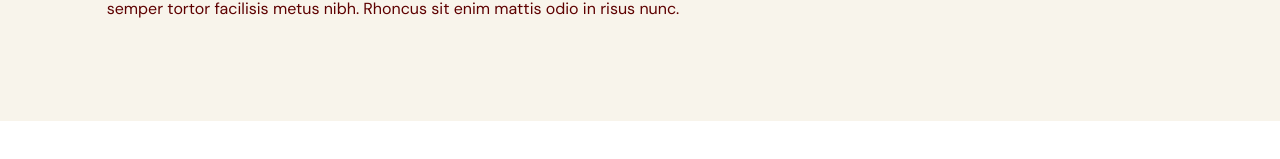
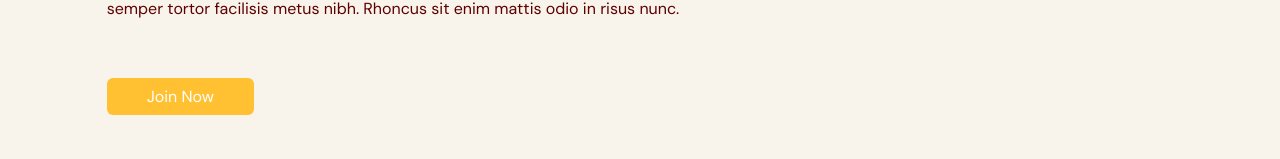
Before and after one commit to 0trava/Gym_typescrips, a React (Vite) app: page / in a window 1280 px wide. Shown: the part 1415-1574 px from the top of the page. Before the commit the page ends 1536 px from the top, so only its background shows below. Built offline with nearby package versions, Linux system fonts and the light colour scheme.

Commit message:
add BENEFITS btn

```diff
--- a/src/scenes/Benefits/Benefits.tsx
+++ b/src/scenes/Benefits/Benefits.tsx
@@ -121,6 +121,13 @@
                     </div>
 
                     {/* BUTTON */}
+                    <div className="relative mt-16">
+                        <div className="before:absolute before:-bottom-20 before:right-40 before:z-[-1] before:content-sparkles">
+                            <ActionButton setSelectedPage={setSelectedPage}>
+                            Join Now
+                            </ActionButton>
+                        </div>
+                    </div>
                 </div>
             </div>
 
```
